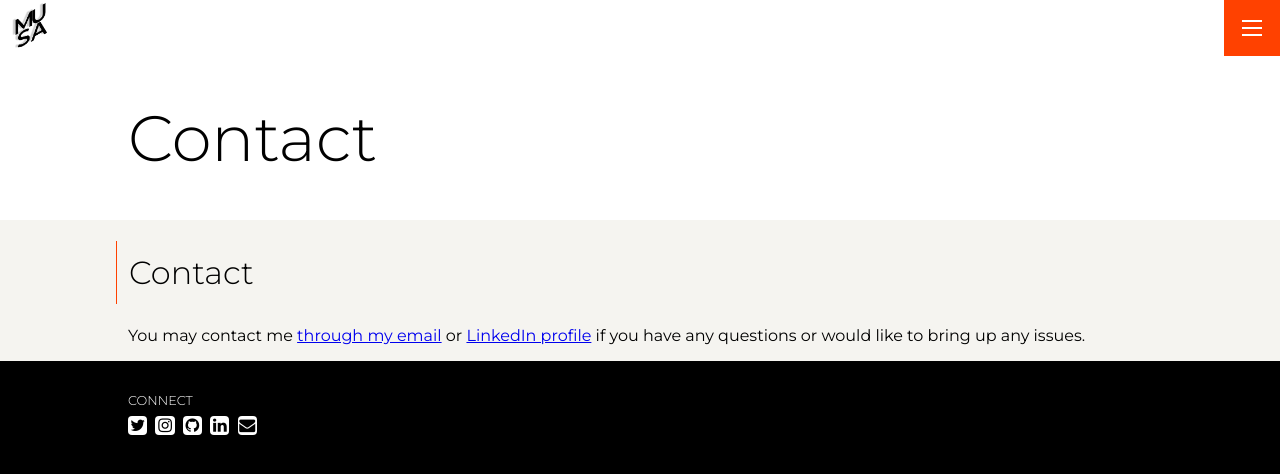
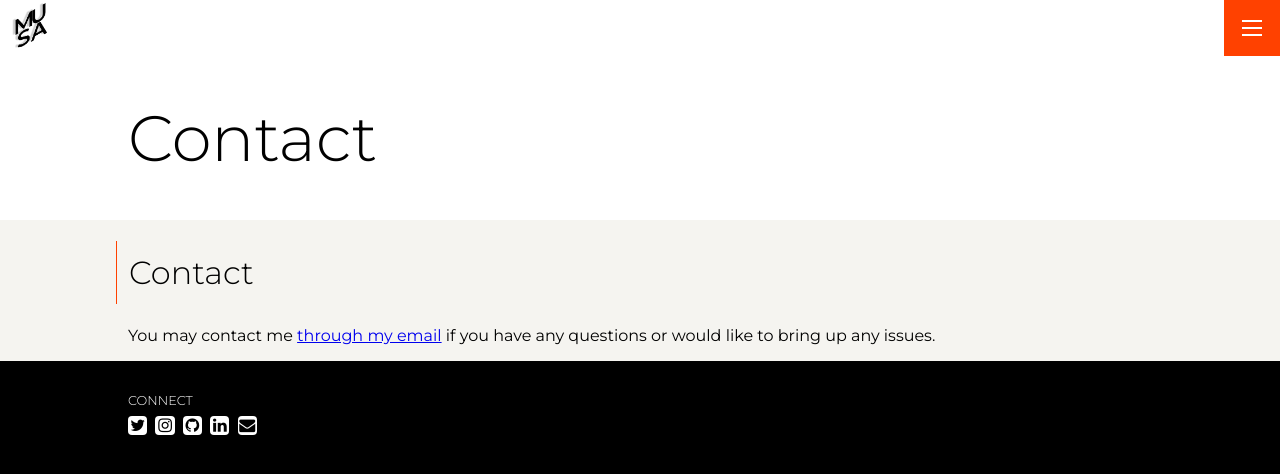
Before and after one commit to jonathan-manurung/portfolio, a Jekyll site: the page built from pages/contact.md, in a window 1280 px wide. Shown: the top 474 px of the page. Built offline with Jekyll 4.4.1, drawn with Linux system fonts in a browser that asks for light colours.

Commit message:
Update contact.md

```diff
--- a/pages/contact.md
+++ b/pages/contact.md
@@ -6,4 +6,4 @@ permalink: /contact
 
 # Contact
 
-You may contact me [through my email](mailto:jonathanhsmanurung@gmail.com) or [LinkedIn profile](www.linkedin.com/in/jonathan-harpin-manurung) if you have any questions or would like to bring up any issues.
+You may contact me [through my email](mailto:jonathanhsmanurung@gmail.com) if you have any questions or would like to bring up any issues.
```
